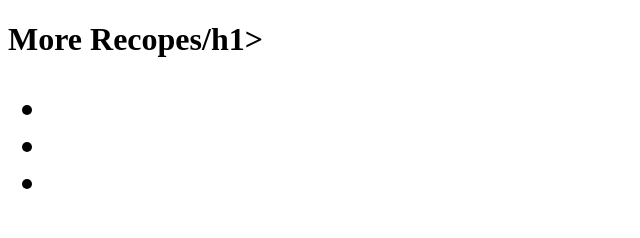
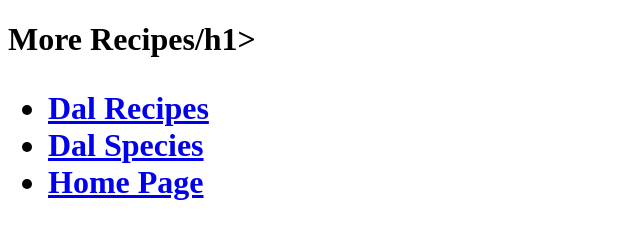
Before and after one commit to rgiri9041/oden_project, a plain HTML site: page recipes/dal.html in a window 1280 px wide. Shown: the whole page, without its empty margins (0-640 px from the left). Drawn offline with Linux system fonts and the light colour scheme.

Commit message:
linked added properly in dal.html

```diff
--- a/recipes/dal.html
+++ b/recipes/dal.html
@@ -4,11 +4,11 @@
         <title> Dal Recipes</title>
     </head>
     <body>
-        <h1>More Recopes/h1>
+        <h1>More Recipes/h1>
     <ul>
-        <li> <a href="/recipes/dalRecepies.html"></a></li>
-        <li> <a href="/recipes/dalSpecies.html"></a> </li>
-        <li> <a href="/index.html"></a> </li>
+        <li> <a href="/recipes/dalRecepies.html"> Dal Recipes</a></li>
+        <li> <a href="/recipes/dalSpecies.html"> Dal Species</a> </li>
+        <li> <a href="/index.html">  Home Page</a> </li>
     </ul>
 </body>
 </html>
```
